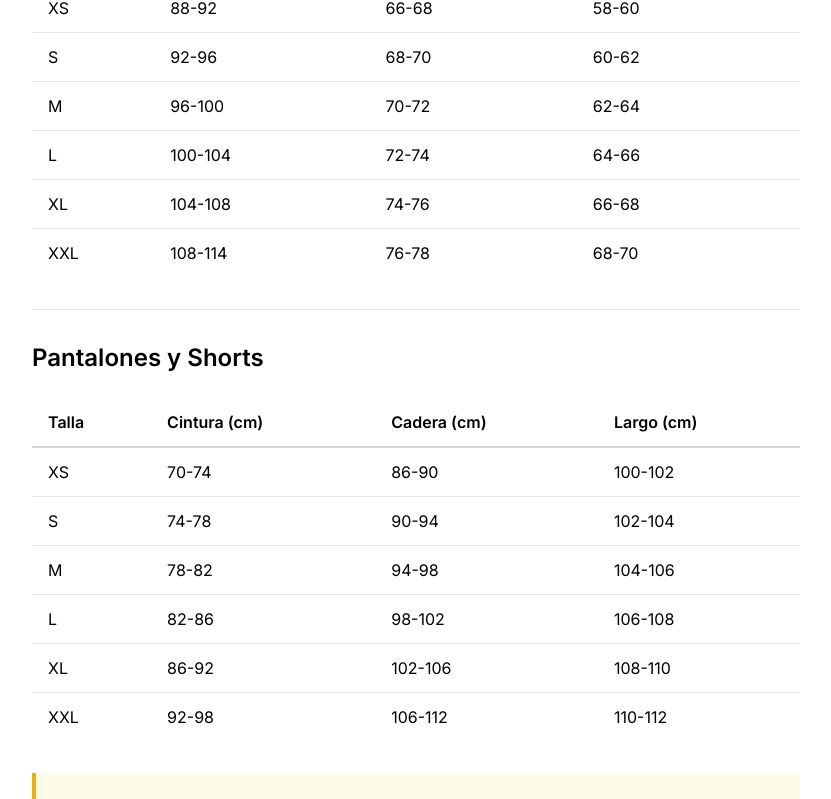
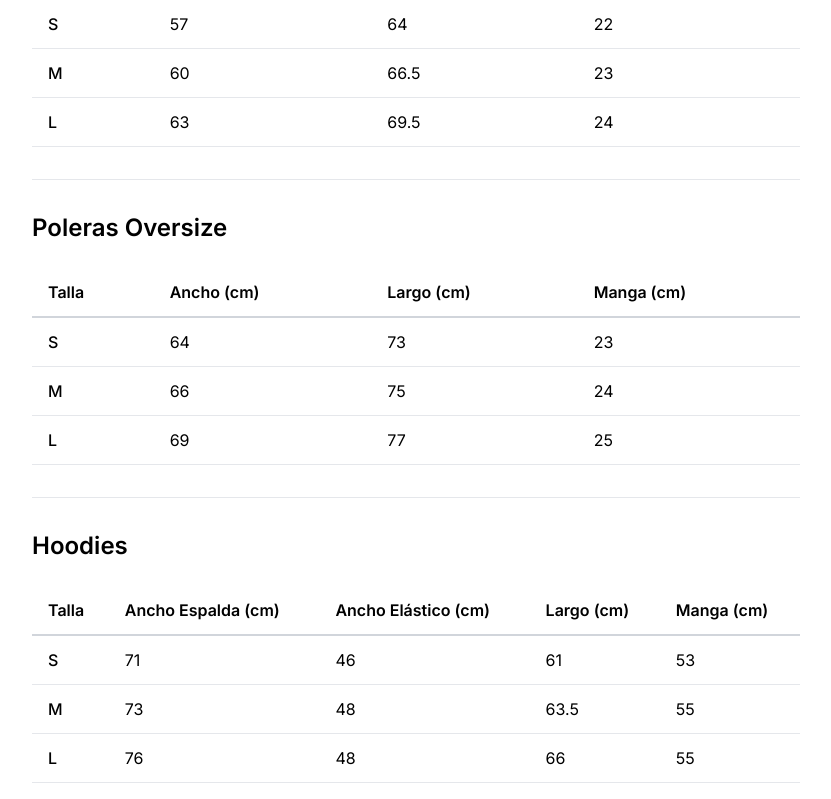
Before and after one commit to Rodri-Paredes/pass-ecommerce, a React (Vite) app: page /size-guide in a window 1280 px wide. Shown: the part 639-1438 px from the top of the page, without its empty margins (224-1055 px from the left). Built offline with nearby package versions, Linux system fonts and the light colour scheme; no server answers.

Commit message:
last commit

```diff
--- a/index.html
+++ b/index.html
@@ -12,14 +12,14 @@
 
     <!-- Open Graph / Facebook -->
     <meta property="og:type" content="website" />
-    <meta property="og:url" content="https://passclothing.com/" />
+    <meta property="og:url" content="https://passstreetwear.com/" />
     <meta property="og:title" content="PASS CLOTHING - Ropa Urbana Premium" />
     <meta property="og:description" content="Descubre la mejor ropa urbana de Bolivia. Envíos a todo el país." />
     <meta property="og:image" content="https://firebasestorage.googleapis.com/v0/b/texnoexpert-a1b93.appspot.com/o/passweb%2Fpasscrisis2.jpg?alt=media&token=9d67a8b4-093f-43d5-a75a-1ad7cc4468b8" />
 
     <!-- Twitter -->
     <meta property="twitter:card" content="summary_large_image" />
-    <meta property="twitter:url" content="https://passclothing.com/" />
+    <meta property="twitter:url" content="https://passstreetwear.com/" />
     <meta property="twitter:title" content="PASS CLOTHING - Ropa Urbana Premium" />
     <meta property="twitter:description" content="Descubre la mejor ropa urbana de Bolivia. Envíos a todo el país." />
     <meta property="twitter:image" content="https://firebasestorage.googleapis.com/v0/b/texnoexpert-a1b93.appspot.com/o/passweb%2Fpasscrisis2.jpg?alt=media&token=9d67a8b4-093f-43d5-a75a-1ad7cc4468b8" />
--- a/package.json
+++ b/package.json
@@ -8,7 +8,9 @@
     "build": "vite build",
     "lint": "eslint .",
     "preview": "vite preview",
-    "typecheck": "tsc --noEmit -p tsconfig.app.json"
+    "typecheck": "tsc --noEmit -p tsconfig.app.json",
+    "deploy": "npm run build && vercel --prod",
+    "check": "npm run typecheck && npm run lint"
   },
   "dependencies": {
     "@supabase/supabase-js": "^2.57.4",
--- a/src/components/cart/Cart.tsx
+++ b/src/components/cart/Cart.tsx
@@ -5,8 +5,8 @@ import { CITIES } from '../../types';
 import { useState } from 'react';
 
 const WHATSAPP_STORES = [
-  { name: 'Tienda Secundaria', number: '59175767850', location: 'Sucursal Cocha' },
-  { name: 'Tienda Principal', number: '59175131474', location: 'Sucursal Tarija' },
+  { name: 'Asesor Comercial Tarija 1', number: '59160279699', location: 'Sucursal Tarija' },
+  { name: 'Asesor Comercial Tarija 2', number: '59175131474', location: 'Sucursal Tarija' },
 ];
 
 export default function Cart() {
--- a/src/components/product/SizeSelector.tsx
+++ b/src/components/product/SizeSelector.tsx
@@ -65,7 +65,8 @@ export default function SizeSelector({
           {selectedCity && (
             <span className="text-xs text-gray-500">Stock en {selectedCity}</span>
           )}
-          {onShowSizeGuide && (
+          {/* Solo mostrar guía para Pantalones */}
+          {onShowSizeGuide && productCategory === 'Pantalones' && (
             <button
               type="button"
               onClick={onShowSizeGuide}
--- a/src/pages/ContactPage.tsx
+++ b/src/pages/ContactPage.tsx
@@ -25,12 +25,12 @@ export default function ContactPage() {
                 <div>
                   <h3 className="font-semibold mb-1">WhatsApp / Teléfono</h3>
                   <a
-                    href="https://wa.me/59175767850"
+                    href="https://wa.me/59160279699"
                     target="_blank"
                     rel="noopener noreferrer"
                     className="text-blue-600 hover:underline"
                   >
-                    +591 75767850
+                    +591 60279699
                   </a>
                 </div>
               </div>
--- a/src/pages/Home.tsx
+++ b/src/pages/Home.tsx
@@ -1,5 +1,5 @@
 import { Link } from 'react-router-dom';
-import { ArrowRight, Truck, Shield, Sparkles, Instagram, MapPin } from 'lucide-react';
+import { ArrowRight, Truck, Shield, Sparkles, Instagram } from 'lucide-react';
 import { motion } from 'framer-motion';
 
 const fadeInUp = {
--- a/src/pages/ReturnsPage.tsx
+++ b/src/pages/ReturnsPage.tsx
@@ -82,7 +82,7 @@ export default function ReturnsPage() {
           <div className="bg-blue-50 border-l-4 border-blue-500 p-6 mt-8">
             <p className="text-sm text-blue-900">
               <strong>¿Necesitas ayuda?</strong> Estamos aquí para ayudarte. Contáctanos por
-              WhatsApp al 591 75767850 o escríbenos a info@passclothing.com
+              WhatsApp al 591 60279699
             </p>
           </div>
         </div>
--- a/src/pages/SizeGuidePage.tsx
+++ b/src/pages/SizeGuidePage.tsx
@@ -23,121 +23,172 @@ export default function SizeGuidePage() {
             </div>
             <div className="space-y-4 text-gray-700">
               <div>
-                <strong>Pecho:</strong> Mide alrededor de la parte más ancha del pecho,
-                manteniendo la cinta métrica horizontal.
+                <strong>Ancho/Pecho:</strong> Mide de un lado a otro del pecho, manteniendo la prenda plana.
               </div>
               <div>
-                <strong>Cintura:</strong> Mide alrededor de la parte más estrecha de tu cintura,
-                normalmente justo encima del ombligo.
+                <strong>Largo:</strong> Mide desde la parte superior del hombro hasta el borde inferior de la prenda.
               </div>
               <div>
-                <strong>Cadera:</strong> Mide alrededor de la parte más ancha de tus caderas.
+                <strong>Manga:</strong> Mide desde el hombro hasta el final de la manga.
+              </div>
+              <div>
+                <strong>Cintura:</strong> Mide la cintura del pantalón de lado a lado en la parte superior.
               </div>
             </div>
           </section>
 
+          {/* Poleras Boxy */}
           <section className="border-t border-gray-200 pt-8">
-            <h2 className="text-2xl font-semibold mb-6">Hoodies y Camisas</h2>
+            <h2 className="text-2xl font-semibold mb-6">Poleras Boxy</h2>
             <div className="overflow-x-auto">
               <table className="w-full text-left border-collapse">
                 <thead>
                   <tr className="border-b-2 border-gray-300">
                     <th className="py-3 px-4 font-semibold">Talla</th>
-                    <th className="py-3 px-4 font-semibold">Pecho (cm)</th>
+                    <th className="py-3 px-4 font-semibold">Ancho (cm)</th>
                     <th className="py-3 px-4 font-semibold">Largo (cm)</th>
                     <th className="py-3 px-4 font-semibold">Manga (cm)</th>
                   </tr>
                 </thead>
                 <tbody>
                   <tr className="border-b border-gray-200">
-                    <td className="py-3 px-4">XS</td>
-                    <td className="py-3 px-4">88-92</td>
-                    <td className="py-3 px-4">66-68</td>
-                    <td className="py-3 px-4">58-60</td>
+                    <td className="py-3 px-4 font-medium">S</td>
+                    <td className="py-3 px-4">57</td>
+                    <td className="py-3 px-4">64</td>
+                    <td className="py-3 px-4">22</td>
                   </tr>
                   <tr className="border-b border-gray-200">
-                    <td className="py-3 px-4">S</td>
-                    <td className="py-3 px-4">92-96</td>
-                    <td className="py-3 px-4">68-70</td>
-                    <td className="py-3 px-4">60-62</td>
+                    <td className="py-3 px-4 font-medium">M</td>
+                    <td className="py-3 px-4">60</td>
+                    <td className="py-3 px-4">66.5</td>
+                    <td className="py-3 px-4">23</td>
                   </tr>
                   <tr className="border-b border-gray-200">
-                    <td className="py-3 px-4">M</td>
-                    <td className="py-3 px-4">96-100</td>
-                    <td className="py-3 px-4">70-72</td>
-                    <td className="py-3 px-4">62-64</td>
-                  </tr>
-                  <tr className="border-b border-gray-200">
-                    <td className="py-3 px-4">L</td>
-                    <td className="py-3 px-4">100-104</td>
-                    <td className="py-3 px-4">72-74</td>
-                    <td className="py-3 px-4">64-66</td>
-                  </tr>
-                  <tr className="border-b border-gray-200">
-                    <td className="py-3 px-4">XL</td>
-                    <td className="py-3 px-4">104-108</td>
-                    <td className="py-3 px-4">74-76</td>
-                    <td className="py-3 px-4">66-68</td>
-                  </tr>
-                  <tr>
-                    <td className="py-3 px-4">XXL</td>
-                    <td className="py-3 px-4">108-114</td>
-                    <td className="py-3 px-4">76-78</td>
-                    <td className="py-3 px-4">68-70</td>
+                    <td className="py-3 px-4 font-medium">L</td>
+                    <td className="py-3 px-4">63</td>
+                    <td className="py-3 px-4">69.5</td>
+                    <td className="py-3 px-4">24</td>
                   </tr>
                 </tbody>
               </table>
             </div>
           </section>
 
+          {/* Poleras Oversize */}
           <section className="border-t border-gray-200 pt-8">
-            <h2 className="text-2xl font-semibold mb-6">Pantalones y Shorts</h2>
+            <h2 className="text-2xl font-semibold mb-6">Poleras Oversize</h2>
+            <div className="overflow-x-auto">
+              <table className="w-full text-left border-collapse">
+                <thead>
+                  <tr className="border-b-2 border-gray-300">
+                    <th className="py-3 px-4 font-semibold">Talla</th>
+                    <th className="py-3 px-4 font-semibold">Ancho (cm)</th>
+                    <th className="py-3 px-4 font-semibold">Largo (cm)</th>
+                    <th className="py-3 px-4 font-semibold">Manga (cm)</th>
+                  </tr>
+                </thead>
+                <tbody>
+                  <tr className="border-b border-gray-200">
+                    <td className="py-3 px-4 font-medium">S</td>
+                    <td className="py-3 px-4">64</td>
+                    <td className="py-3 px-4">73</td>
+                    <td className="py-3 px-4">23</td>
+                  </tr>
+                  <tr className="border-b border-gray-200">
+                    <td className="py-3 px-4 font-medium">M</td>
+                    <td className="py-3 px-4">66</td>
+                    <td className="py-3 px-4">75</td>
+                    <td className="py-3 px-4">24</td>
+                  </tr>
+                  <tr className="border-b border-gray-200">
+                    <td className="py-3 px-4 font-medium">L</td>
+                    <td className="py-3 px-4">69</td>
+                    <td className="py-3 px-4">77</td>
+                    <td className="py-3 px-4">25</td>
+                  </tr>
+                </tbody>
+              </table>
+            </div>
+          </section>
+
+          {/* Hoodies */}
+          <section className="border-t border-gray-200 pt-8">
+            <h2 className="text-2xl font-semibold mb-6">Hoodies</h2>
+            <div className="overflow-x-auto">
+              <table className="w-full text-left border-collapse">
+                <thead>
+                  <tr className="border-b-2 border-gray-300">
+                    <th className="py-3 px-4 font-semibold">Talla</th>
+                    <th className="py-3 px-4 font-semibold">Ancho Espalda (cm)</th>
+                    <th className="py-3 px-4 font-semibold">Ancho Elástico (cm)</th>
+                    <th className="py-3 px-4 font-semibold">Largo (cm)</th>
+                    <th className="py-3 px-4 font-semibold">Manga (cm)</th>
+                  </tr>
+                </thead>
+                <tbody>
+                  <tr className="border-b border-gray-200">
+                    <td className="py-3 px-4 font-medium">S</td>
+                    <td className="py-3 px-4">71</td>
+                    <td className="py-3 px-4">46</td>
+                    <td className="py-3 px-4">61</td>
+                    <td className="py-3 px-4">53</td>
+                  </tr>
+                  <tr className="border-b border-gray-200">
+                    <td className="py-3 px-4 font-medium">M</td>
+                    <td className="py-3 px-4">73</td>
+                    <td className="py-3 px-4">48</td>
+                    <td className="py-3 px-4">63.5</td>
+                    <td className="py-3 px-4">55</td>
+                  </tr>
+                  <tr className="border-b border-gray-200">
+                    <td className="py-3 px-4 font-medium">L</td>
+                    <td className="py-3 px-4">76</td>
+                    <td className="py-3 px-4">48</td>
+                    <td className="py-3 px-4">66</td>
+                    <td className="py-3 px-4">55</td>
+                  </tr>
+                </tbody>
+              </table>
+            </div>
+          </section>
+
+          {/* Pantalones Super Baggy */}
+          <section className="border-t border-gray-200 pt-8">
+            <h2 className="text-2xl font-semibold mb-6">Pantalones Super Baggy</h2>
             <div className="overflow-x-auto">
               <table className="w-full text-left border-collapse">
                 <thead>
                   <tr className="border-b-2 border-gray-300">
                     <th className="py-3 px-4 font-semibold">Talla</th>
                     <th className="py-3 px-4 font-semibold">Cintura (cm)</th>
-                    <th className="py-3 px-4 font-semibold">Cadera (cm)</th>
-                    <th className="py-3 px-4 font-semibold">Largo (cm)</th>
+                    <th className="py-3 px-4 font-semibold">Botapié (cm)</th>
+                    <th className="py-3 px-4 font-semibold">Largo (m)</th>
                   </tr>
                 </thead>
                 <tbody>
                   <tr className="border-b border-gray-200">
-                    <td className="py-3 px-4">XS</td>
-                    <td className="py-3 px-4">70-74</td>
-                    <td className="py-3 px-4">86-90</td>
-                    <td className="py-3 px-4">100-102</td>
+                    <td className="py-3 px-4 font-medium">28</td>
+                    <td className="py-3 px-4">38</td>
+                    <td className="py-3 px-4">26</td>
+                    <td className="py-3 px-4">1.03</td>
                   </tr>
                   <tr className="border-b border-gray-200">
-                    <td className="py-3 px-4">S</td>
-                    <td className="py-3 px-4">74-78</td>
-                    <td className="py-3 px-4">90-94</td>
-                    <td className="py-3 px-4">102-104</td>
+                    <td className="py-3 px-4 font-medium">30</td>
+                    <td className="py-3 px-4">40.5</td>
+                    <td className="py-3 px-4">26</td>
+                    <td className="py-3 px-4">1.05</td>
                   </tr>
                   <tr className="border-b border-gray-200">
-                    <td className="py-3 px-4">M</td>
-                    <td className="py-3 px-4">78-82</td>
-                    <td className="py-3 px-4">94-98</td>
-                    <td className="py-3 px-4">104-106</td>
+                    <td className="py-3 px-4 font-medium">32</td>
+                    <td className="py-3 px-4">43</td>
+                    <td className="py-3 px-4">26</td>
+                    <td className="py-3 px-4">1.06</td>
                   </tr>
                   <tr className="border-b border-gray-200">
-                    <td className="py-3 px-4">L</td>
-                    <td className="py-3 px-4">82-86</td>
-                    <td className="py-3 px-4">98-102</td>
-                    <td className="py-3 px-4">106-108</td>
-                  </tr>
-                  <tr className="border-b border-gray-200">
-                    <td className="py-3 px-4">XL</td>
-                    <td className="py-3 px-4">86-92</td>
-                    <td className="py-3 px-4">102-106</td>
-                    <td className="py-3 px-4">108-110</td>
-                  </tr>
-                  <tr>
-                    <td className="py-3 px-4">XXL</td>
-                    <td className="py-3 px-4">92-98</td>
-                    <td className="py-3 px-4">106-112</td>
-                    <td className="py-3 px-4">110-112</td>
+                    <td className="py-3 px-4 font-medium">34</td>
+                    <td className="py-3 px-4">44</td>
+                    <td className="py-3 px-4">28</td>
+                    <td className="py-3 px-4">1.07</td>
                   </tr>
                 </tbody>
               </table>
@@ -147,7 +198,7 @@ export default function SizeGuidePage() {
           <div className="bg-yellow-50 border-l-4 border-yellow-500 p-6 mt-8">
             <p className="text-sm text-yellow-900">
               <strong>¿Tienes dudas sobre tu talla?</strong> Contáctanos por WhatsApp al
-              591 75767850 y te ayudaremos a elegir la talla perfecta para ti.
+              591 75131474 y te ayudaremos a elegir la talla perfecta para ti.
             </p>
           </div>
         </div>
```
Also changed, not shown: public/robots.txt (added), vercel.json (added), 2 other files (tests, documents, lock files or other folders).
